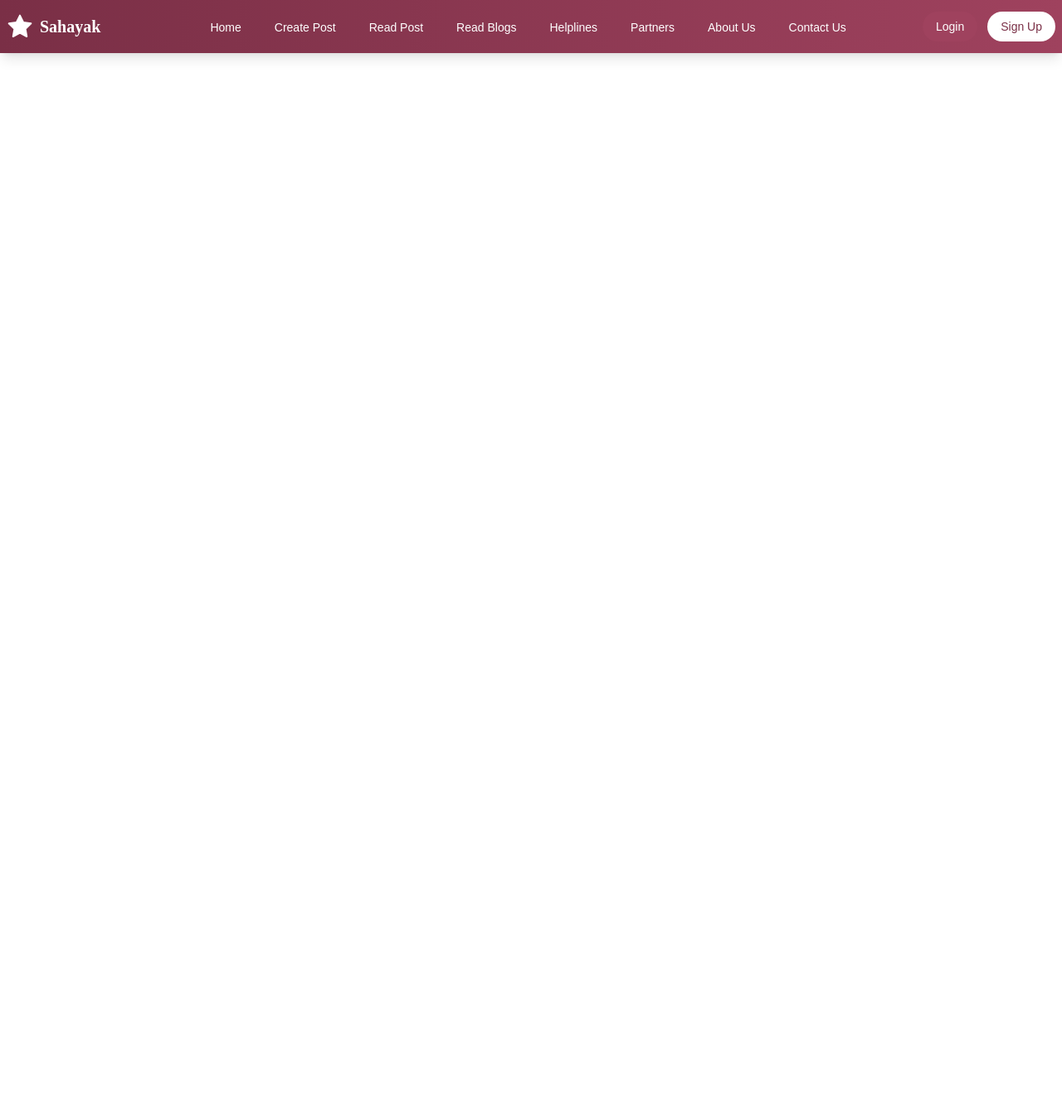
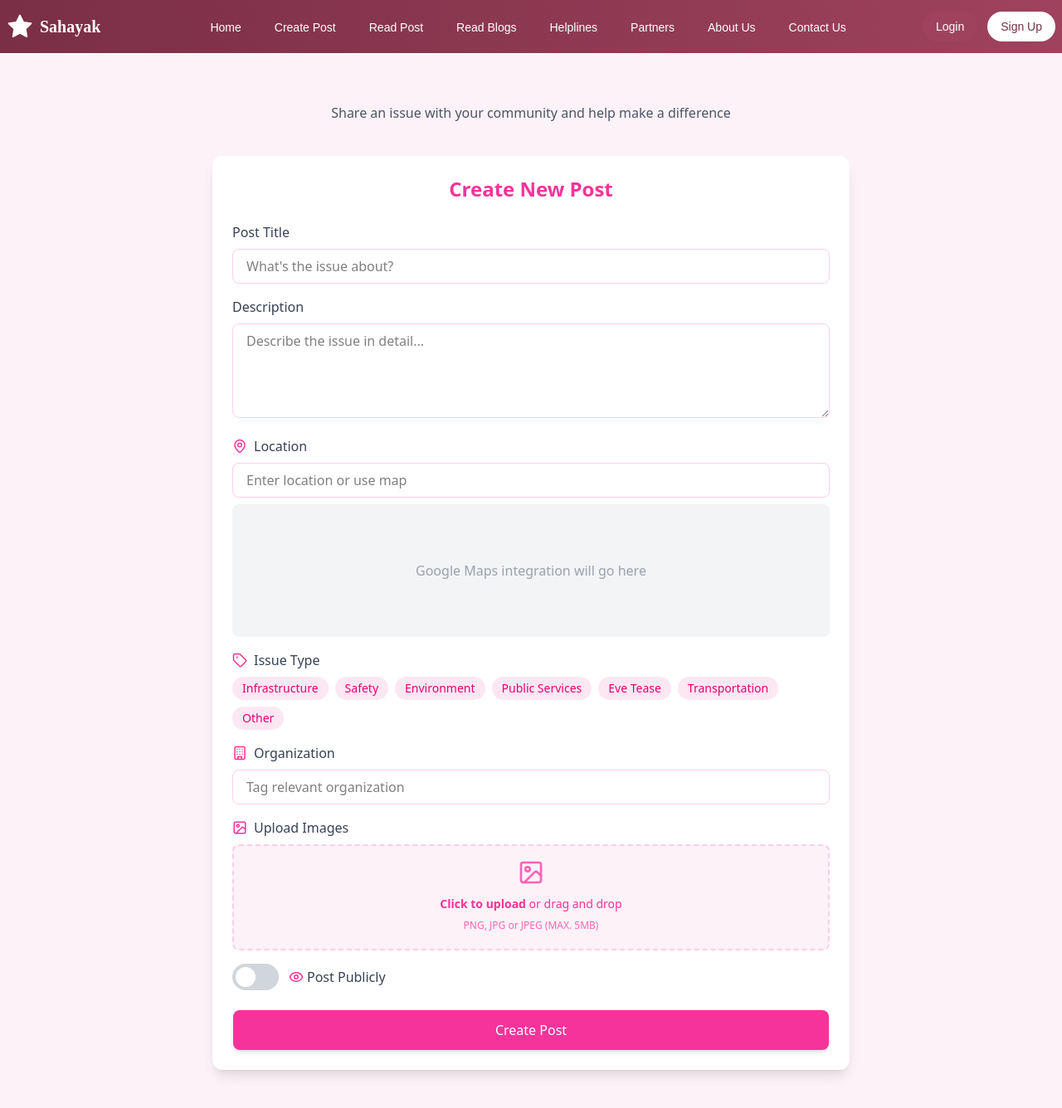
Before and after one commit to RohanMalakar/Hack-Byte, a React (Vite) app in the folder frontend/: page /create in a window 1280 px wide. Shown: the whole page at 83% size. Before the commit the page ends 800 px from the top, so only its background shows below. Built offline with nearby package versions, Linux system fonts and the light colour scheme.

Commit message:
created post

```diff
--- a/frontend/src/App.jsx
+++ b/frontend/src/App.jsx
@@ -4,7 +4,7 @@ import FeminineNavbar from './components/layout/Navbar';
 //import PostForm from './components/createposts/PostForm';
 import Home from './pages/Home';
 import Post from './pages/Posts';
-import ReadPost from './pages/Read';
+import Create from './pages/Create';
 import Blogs from './pages/Blogs';
 import Helplines from './pages/Helplines';
 import Partners from './pages/Partners';
@@ -25,7 +25,7 @@ const App = () => {
           <Routes>
             <Route path="/" element={<Home />} />
             <Route path="/posts" element={<Post />} />
-            <Route path="/read" element={<ReadPost />} />
+            <Route path="/create" element={<Create />} />
             <Route path="/blogs" element={<Blogs />} />
             <Route path="/helplines" element={<Helplines />} />
             <Route path="/partners" element={<Partners />} />
--- a/frontend/src/components/createposts/PostForm.jsx
+++ b/frontend/src/components/createposts/PostForm.jsx
@@ -311,7 +311,7 @@ const PostForm = ({ editPost = null, onSubmit }) => {
         <motion.div className="flex justify-center" variants={itemVariants}>
           <motion.button
             type="submit"
-            className="px-55 py-3 bg-pink-500 text-white rounded-lg font-medium shadow-md hover:bg-pink-600 focus:outline-none focus:ring-2 focus:ring-pink-400 focus:ring-opacity-50 disabled:opacity-70 disabled:cursor-not-allowed flex items-center justify-center"
+            className="px-79 py-3 bg-pink-500 text-white rounded-lg font-medium shadow-md hover:bg-pink-600 focus:outline-none focus:ring-2 focus:ring-pink-400 focus:ring-opacity-50 disabled:opacity-70 disabled:cursor-not-allowed flex items-center justify-center"
             whileHover={{ scale: 1.03 }}
             whileTap={{ scale: 0.98 }}
             disabled={isSubmitting}
--- a/frontend/src/components/layout/Navbar.jsx
+++ b/frontend/src/components/layout/Navbar.jsx
@@ -12,7 +12,7 @@ const FeminineNavbar = () => {
 
   const navLinks = [
     { name: 'Home', path: '/' },
-    { name: 'Create Post', path: '/post' },
+    { name: 'Create Post', path: '/create' },
     { name: 'Read Post', path: '/read' },
     { name: 'Read Blogs', path: '/blogs' },
     { name: 'Helplines', path: '/helplines' },
--- /dev/null
+++ b/frontend/src/pages/Create.jsx
@@ -0,0 +1,56 @@
+import React, { useState } from 'react';
+import { motion } from 'framer-motion';
+import PostForm from '../components/createposts/PostForm';
+
+const Create = () => {
+  const [success, setSuccess] = useState(false);
+
+  const handlePostSubmit = (postData) => {
+    console.log("Post submitted:", postData);
+    // Here you would typically send the data to your backend API
+    // For now, we'll just simulate success
+    setSuccess(true);
+    setTimeout(() => setSuccess(false), 5000); // Hide success message after 5 seconds
+  };
+
+  return (
+    <div className="min-h-screen bg-pink-50 py-12 px-4">
+      {/* Page Header */}
+      <motion.div
+        className="max-w-3xl mx-auto mb-10 text-center"
+        initial={{ opacity: 0, y: -20 }}
+        animate={{ opacity: 1, y: 0 }}
+        transition={{ duration: 0.5 }}
+      >
+        <p className="mt-3 text-gray-600">Share an issue with your community and help make a difference</p>
+      </motion.div>
+
+      {/* Success Message */}
+      {success && (
+        <motion.div
+          className="max-w-3xl mx-auto mb-6 bg-green-100 border border-green-200 text-green-700 px-4 py-3 rounded-lg flex items-center justify-between"
+          initial={{ opacity: 0, height: 0 }}
+          animate={{ opacity: 1, height: 'auto' }}
+          exit={{ opacity: 0, height: 0 }}
+        >
+          <div className="flex items-center">
+            <svg className="w-5 h-5 mr-2" fill="currentColor" viewBox="0 0 20 20">
+              <path fillRule="evenodd" d="M10 18a8 8 0 100-16 8 8 0 000 16zm3.707-9.293a1 1 0 00-1.414-1.414L9 10.586 7.707 9.293a1 1 0 00-1.414 1.414l2 2a1 1 0 001.414 0l4-4z" clipRule="evenodd" />
+            </svg>
+            <span>Your post has been successfully created!</span>
+          </div>
+          <button onClick={() => setSuccess(false)} className="text-green-800">
+            <svg className="w-4 h-4" fill="none" stroke="currentColor" viewBox="0 0 24 24">
+              <path strokeLinecap="round" strokeLinejoin="round" strokeWidth={2} d="M6 18L18 6M6 6l12 12" />
+            </svg>
+          </button>
+        </motion.div>
+      )}
+
+      {/* Post Form Component */}
+      <PostForm onSubmit={handlePostSubmit} />
+    </div>
+  );
+};
+
+export default Create;
```
Also changed, not shown: frontend/src/pages/Read.jsx (deleted).
